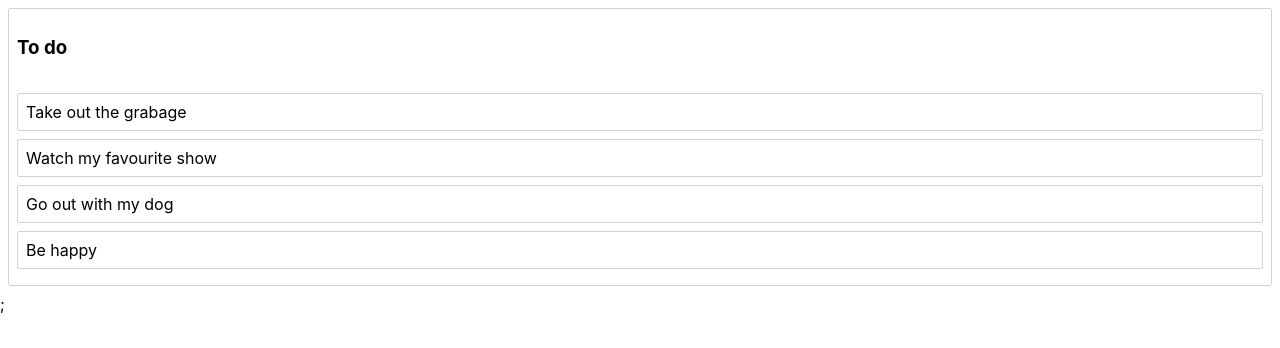
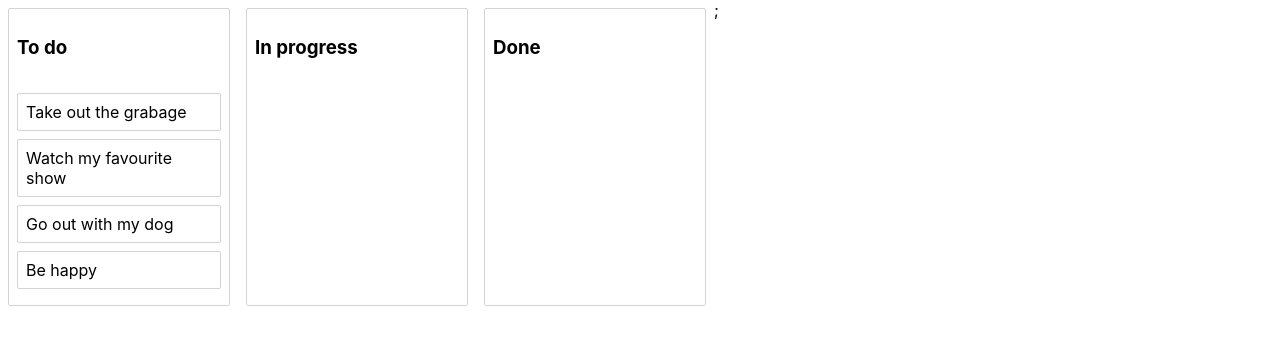
Before and after one commit to kimzou/DnD, a React (Create React App) app: page / in a window 1280 px wide. Shown: the top 348 px of the page. Built offline with nearby package versions, Linux system fonts and the light colour scheme.

Commit message:
drag and drop in differents list

```diff
--- a/src/App.js
+++ b/src/App.js
@@ -1,9 +1,14 @@
 import React, { useState } from 'react';
 import '@atlaskit/css-reset';
 import { DragDropContext } from 'react-beautiful-dnd';
+import styled from 'styled-components';
 
 import initialData from './initial-data';
 import Column from './components/column';
+
+const Container = styled.div`
+  display: flex;
+`;
 
 const App = () => {
   const [data, setData] = useState(initialData);
@@ -18,8 +23,13 @@
     if (destination.droppableId === source.droppableId && destination.index === source.index) return;
 
     // Get the column and this taskIds
-    const column = data.columns[source.droppableId];
-    const newTaskIds = Array.from(column.taskIds);
+    const start = data.columns[source.droppableId];
+    const finish = data.columns[destination.droppableId];
+
+    // Moving in the same list
+    if (start === finish) {
+
+      const newTaskIds = Array.from(start.taskIds);
       console.log({newTaskIds});
 
       // Modify newTaskIds to reorder the tasks
@@ -28,7 +38,7 @@
 
       // Create a new column with the new array of taskIds
       const newColumn = {
-      ...column,
+        ...start,
         taskIds: newTaskIds,
       }
 
@@ -41,16 +51,46 @@
       }
 
       setData(newState);
+      return;
+    }
+
+    // Moving from one list to a another
+    const startTaskIds = Array.from(start.taskIds);
+    startTaskIds.splice(source.index, 1);
+    const newStart = {
+      ...start,
+      taskIds: startTaskIds,
+    };
+
+    const finishTaskIds = Array.from(finish.taskIds);
+    finishTaskIds.splice(destination.index, 0, draggableId);
+    const newFinish = {
+      ...finish,
+      taskIds: finishTaskIds,
+    };
+
+    const newState = {
+      ...data,
+      columns: {
+        ...data.columns,
+        [newStart.id]: newStart,
+        [newFinish.id]: newFinish,
+      }
+    };
+
+    setData(newState);
   }
 
   return (
     <DragDropContext onDragEnd={onDragEnd}>
+      <Container>
         {data.columnOrder.map(columnId => {
           const column = data.columns[columnId];
           const tasks = column.taskIds.map(taskId => data.tasks[taskId]);
 
           return <Column key={column.id} column={column} tasks={tasks} />;
         })};
+      </Container>
     </DragDropContext>
   )
 }
--- a/src/components/column.jsx
+++ b/src/components/column.jsx
@@ -8,14 +8,20 @@
     margin: 8px;
     border: 1px solid lightgrey;
     border-radius: 2px;
-    `;
-    const Title = styled.h3`
-    padding: 8px;
-    `;
-    const TaskList = styled.div`
+    width: 220px;
+
+    display: flex;
+    flex-direction: column;
+`;
+const Title = styled.h3`
+padding: 8px;
+`;
+const TaskList = styled.div`
     padding: 8px;
     transition: background-color 0.2s ease;
-    background-color: ${props => props.isDraggingOver ? 'lightgray' : 'white'}
+    background-color: ${props => props.isDraggingOver ? 'lightgray' : 'white'};
+    flex-grow: 1;
+    min-height: 100px;
 `;
 
 const Column = (props) => {
--- a/src/initial-data.js
+++ b/src/initial-data.js
@@ -10,10 +10,20 @@
             id: 'column-1',
             title: 'To do',
             taskIds: ['task-1', 'task-2', 'task-3', 'task-4'],
+        },
+        'column-2': {
+            id: 'column-2',
+            title: 'In progress',
+            taskIds: [],
+        },
+        'column-3': {
+            id: 'column-3',
+            title: 'Done',
+            taskIds: [],
         }
     },
     // Facilitate reordering of the column
-    columnOrder: ['column-1'],
+    columnOrder: ['column-1', 'column-2', 'column-3'],
 }
 
 export default initalData;
```
Lines whose indentation alone changed are shown as unchanged.
